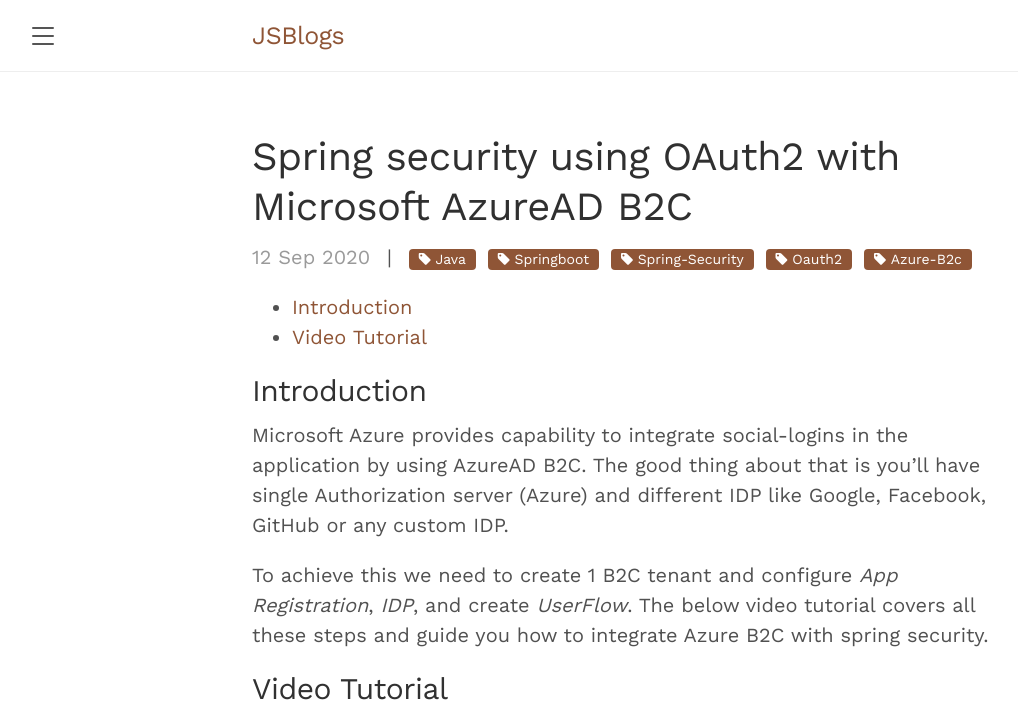
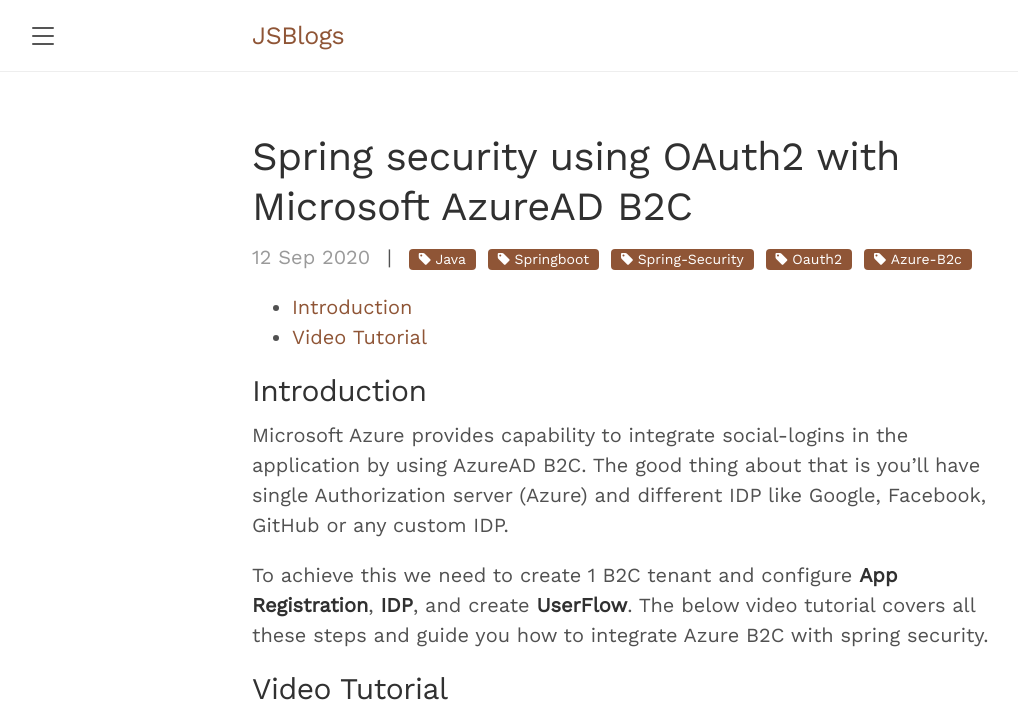
Before and after one commit to jsblogs/jsblogs.github.io, a Jekyll site: the page built from _posts/spring/2020-09-12-Spring-security-using-OAuth2-with-AzureAD-B2C.md, in a window 1280 px wide. Shown: the top 717 px of the page, without its empty margins (8-1026 px from the left). Built offline with Jekyll 4.4.1, drawn with Linux system fonts in a browser that asks for light colours; nearby versions of some CDN libraries; comment, search, counter and statistics services are not loaded; grey boxes are pictures that could not be loaded.

Commit message:
blog updated

```diff
--- a/_posts/spring/2020-09-12-Spring-security-using-OAuth2-with-AzureAD-B2C.md
+++ b/_posts/spring/2020-09-12-Spring-security-using-OAuth2-with-AzureAD-B2C.md
@@ -37,7 +37,7 @@
 Microsoft Azure provides capability to integrate social-logins in the application by using AzureAD B2C.
  The good thing about that is you'll have single Authorization server (Azure) and different IDP like Google, Facebook, GitHub or any custom IDP.
 
-To achieve this we need to create 1 B2C tenant and configure *App Registration*, *IDP*, and create *UserFlow*. The below video tutorial covers all these
+To achieve this we need to create 1 B2C tenant and configure __App Registration__, __IDP__, and create __UserFlow__. The below video tutorial covers all these
 steps and guide you how to integrate Azure B2C with spring security.
 
 
```
